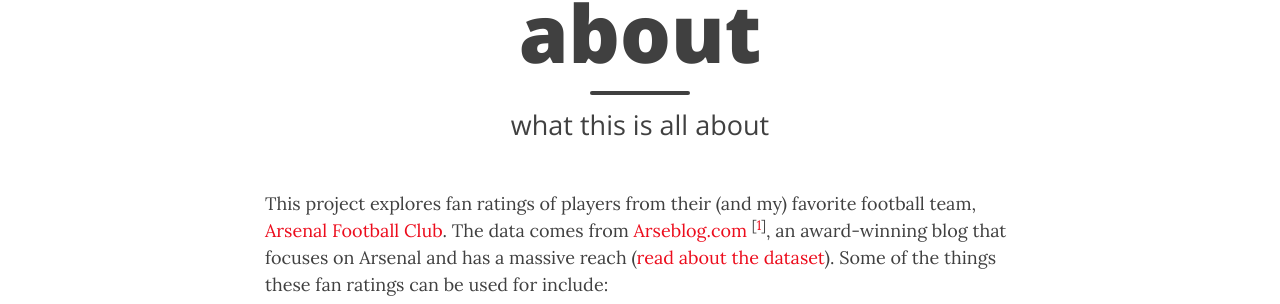
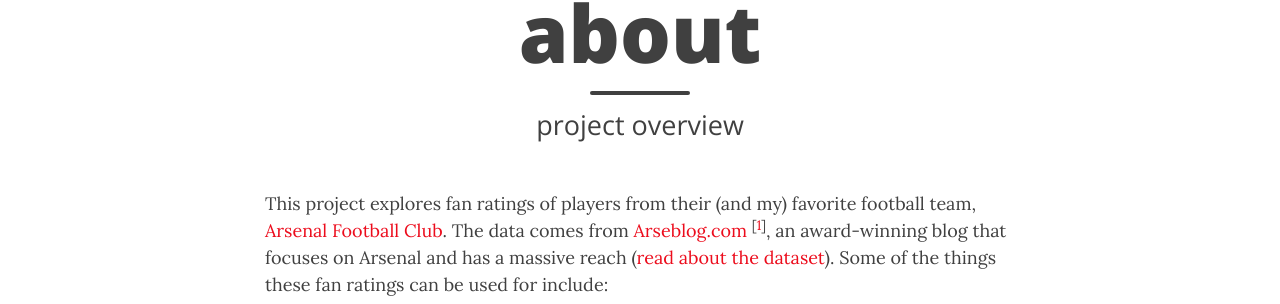
Before and after one commit to deppen8/player8, a Jekyll site: the page built from about.md, in a window 1280 px wide and 1082 px high. Shown: the part 142-446 px from the top of the window. Built offline with Jekyll 4.4.1, drawn with Linux system fonts in a browser that asks for light colours; nearby versions of some CDN libraries.

Commit message:
Update about page

```diff
--- a/about.md
+++ b/about.md
@@ -1,10 +1,10 @@
 ---
 layout: page
 title: about
-subtitle: what this is all about
+subtitle: project overview
 ---
 
-<p>This project explores fan ratings of players from their (and my) favorite football team, <a href="https://www.arsenal.com" target="_blank">Arsenal Football Club</a>. The data comes from <a href="https://arseblog.com" target="_blank">Arseblog.com</a> <sup>[<a href="#n1">1</a>]</sup>, an award-winning blog that focuses on Arsenal and has a massive reach (<a href="./data.md">read about the dataset</a>). Some of the things these fan ratings can be used for include:</p>
+<p>This project explores fan ratings of players from their (and my) favorite football team, <a href="https://www.arsenal.com" target="_blank">Arsenal Football Club</a>. The data comes from <a href="https://arseblog.com" target="_blank">Arseblog.com</a> <sup>[<a href="#n1">1</a>]</sup>, an award-winning blog that focuses on Arsenal and has a massive reach (<a href="data.md">read about the dataset</a>). Some of the things these fan ratings can be used for include:</p>
 <ul>
 <li>understanding how fans view individual players.</li>
 <li>studying how fan perceptions change over time.</li>
```
